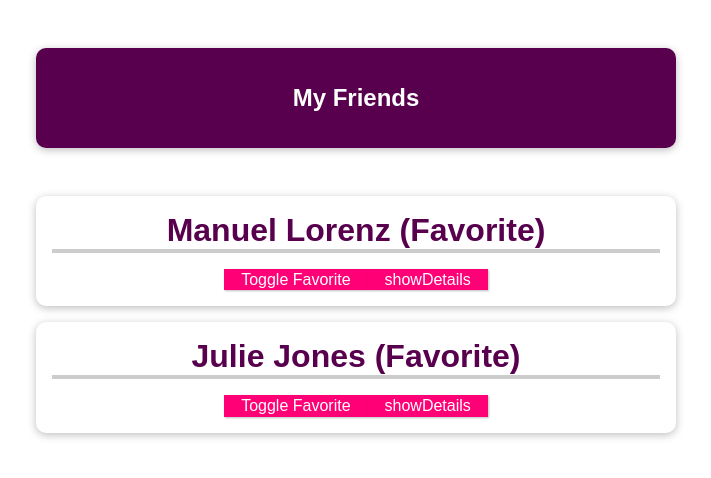
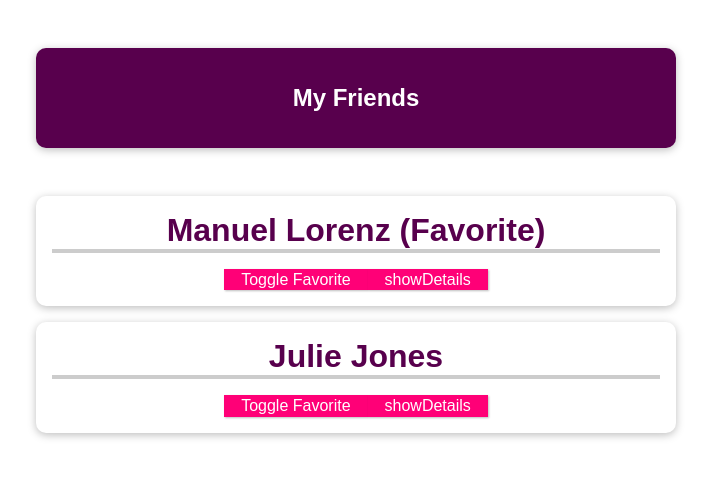
Before and after one commit to vahid-bagh3ri/VueJS_1, a Vue app: page / in a window 1280 px wide. Shown: the top 478 px of the page, without its empty margins (284-995 px from the left). Built offline with nearby package versions, Linux system fonts and the light colour scheme.

Commit message:
7. Emitting Custom Events (Child = Parent Communication):

```diff
--- a/src/App.vue
+++ b/src/App.vue
@@ -7,12 +7,13 @@
       <friend-contact
         v-for="friend in friends"
         :key="friend.id"
+        :id="friend.id"
         :name="friend.name"
         :phone-number="friend.phone"
         :email-address="friend.email"
-        :is-favorite="true"
+        :is-favorite="friend.isFavorite"
+        @toggle-favorite="toggleFavoriteStatus"
       ></friend-contact>
-
     </ul>
   </section>
 </template>
@@ -29,15 +30,25 @@
           name: "Manuel Lorenz",
           phone: "0123 45678 90",
           email: "manuel@localhost.com",
+          isFavorite: true,
         },
         {
           id: "julie",
           name: "Julie Jones",
           phone: "0987 654421 21",
           email: "julie@localhost.com",
+          isFavorite: false,
         },
       ],
     };
+  },
+  methods: {
+    toggleFavoriteStatus(friendId) {
+      const identifiedFriend = this.friends.find(
+        (friend) => friend.id === friendId
+      );
+      identifiedFriend.isFavorite = !identifiedFriend.isFavorite;
+    },
   },
 };
 </script>
--- a/src/components/FriendContact.vue
+++ b/src/components/FriendContact.vue
@@ -1,6 +1,6 @@
 <template>
   <li>
-    <h2>{{ name }} {{ friendIsFavorite ? "(Favorite)" : "" }}</h2>
+    <h2>{{ name }} {{ isFavorite ? "(Favorite)" : "" }}</h2>
     <button @click="toggleFavorite">
       Toggle Favorite
     </button>
@@ -24,6 +24,10 @@
 export default {
   // props: ["name", "phoneNumber", "emailAddress", "isFavorite"],
   props: {
+    id: {
+      type: String,
+      required: true,
+    },
     name: {
       type: String,
       required: true,
@@ -45,7 +49,6 @@
   data() {
     return {
       detailsAreVisible: false,
-      friendIsFavorite: this.isFavorite,
     };
   },
   methods: {
@@ -53,7 +56,7 @@
       this.detailsAreVisible = !this.detailsAreVisible;
     },
     toggleFavorite() {
-      this.friendIsFavorite = !this.friendIsFavorite;
+      this.$emit("toggle-favorite", this.id);
     },
   },
 };
```
